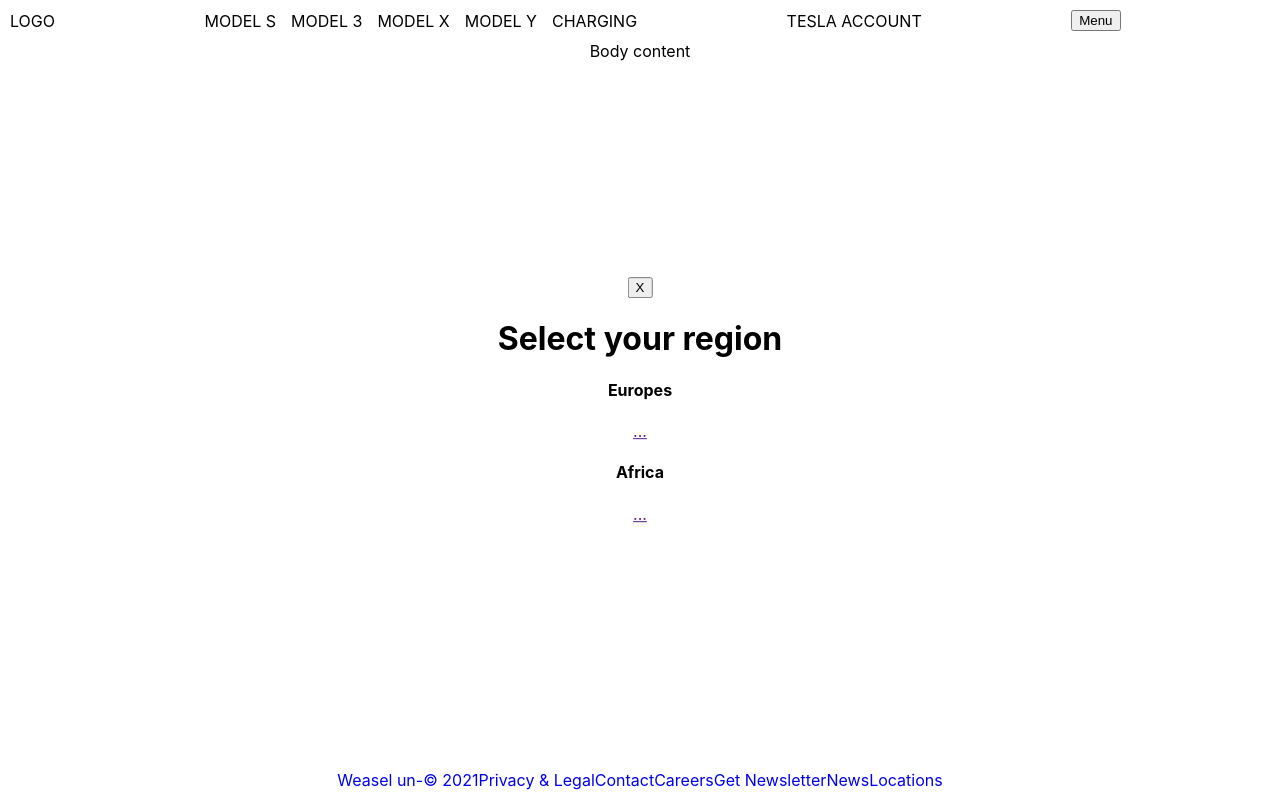
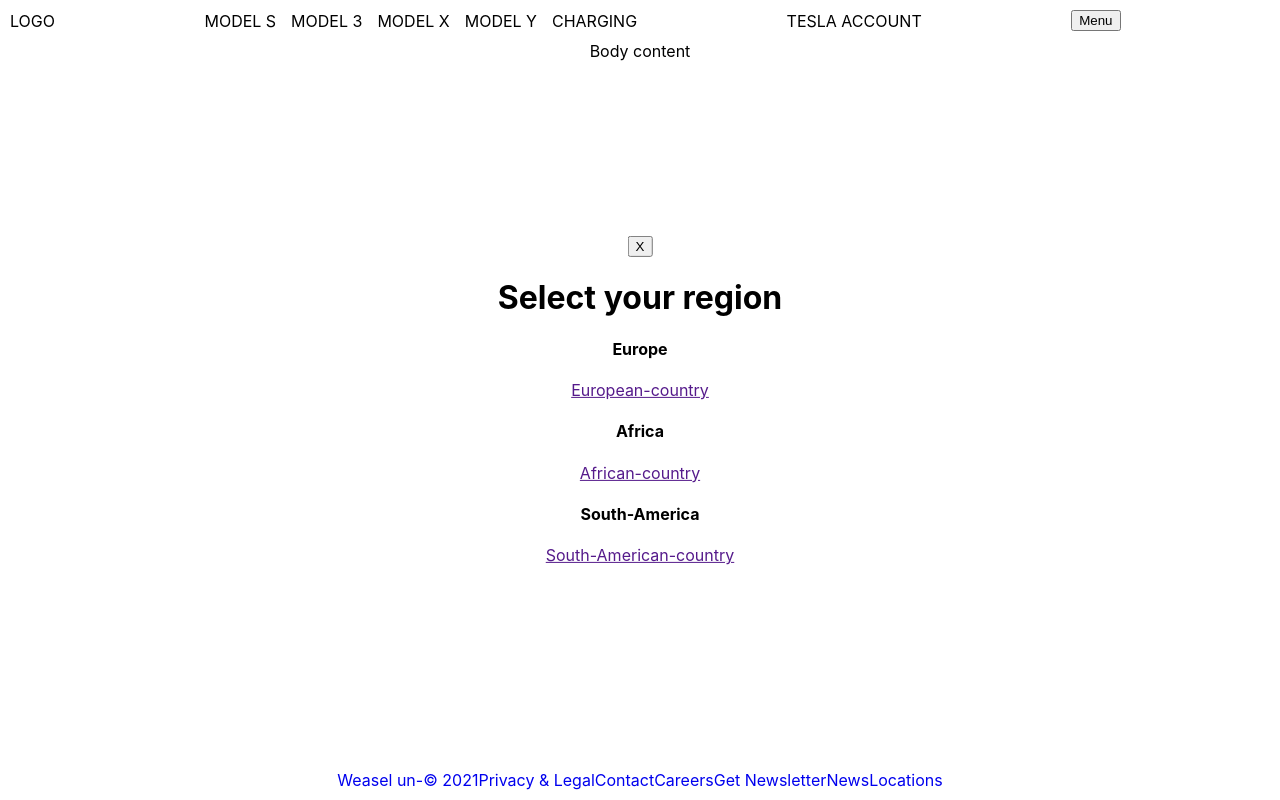
Before and after one commit to cunning-weasel/tesla-clone, a React (Create React App) app: page / in a window 1280 px wide. Built offline with nearby package versions, Linux system fonts and the light colour scheme.

Commit message:
clean up

```diff
--- a/src/Components/RegionPopup/RegionPopup.js
+++ b/src/Components/RegionPopup/RegionPopup.js
@@ -9,10 +9,12 @@ const RegionPopup = (props) => {
           X
           </button>
         <h1>Select your region</h1>
-        <h4>Europes</h4>
-        <Link>...</Link>
+        <h4>Europe</h4>
+        <Link>European-country</Link>
         <h4>Africa</h4>
-        <Link>...</Link>
+        <Link>African-country</Link>
+        <h4>South-America</h4>
+        <Link>South-American-country</Link>
       </div>
     </div>
   ));
```
Also changed, not shown: src/App.js (+9 -3 lines), src/Components/Header/Header.css (+4 -4 lines).
